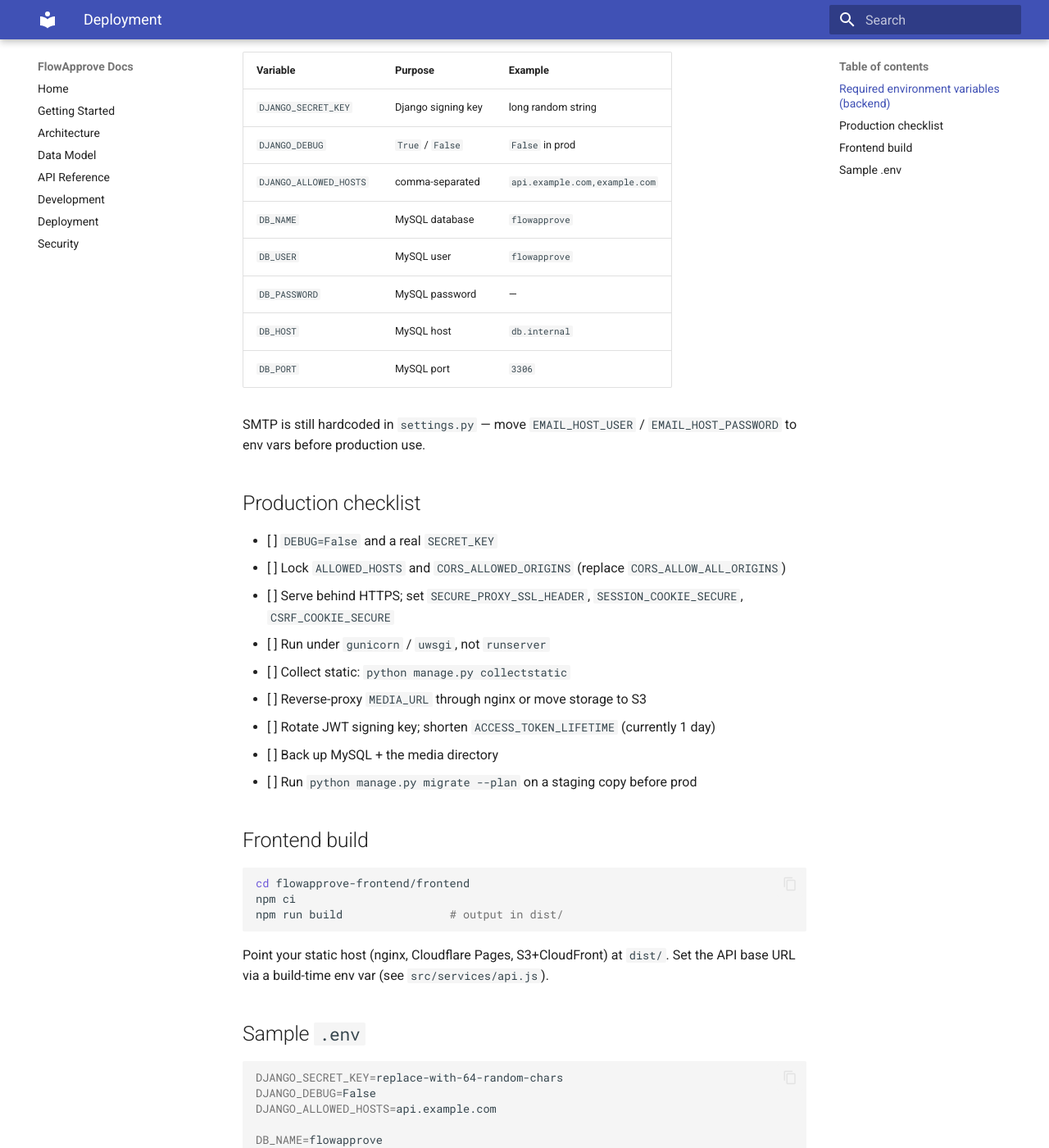
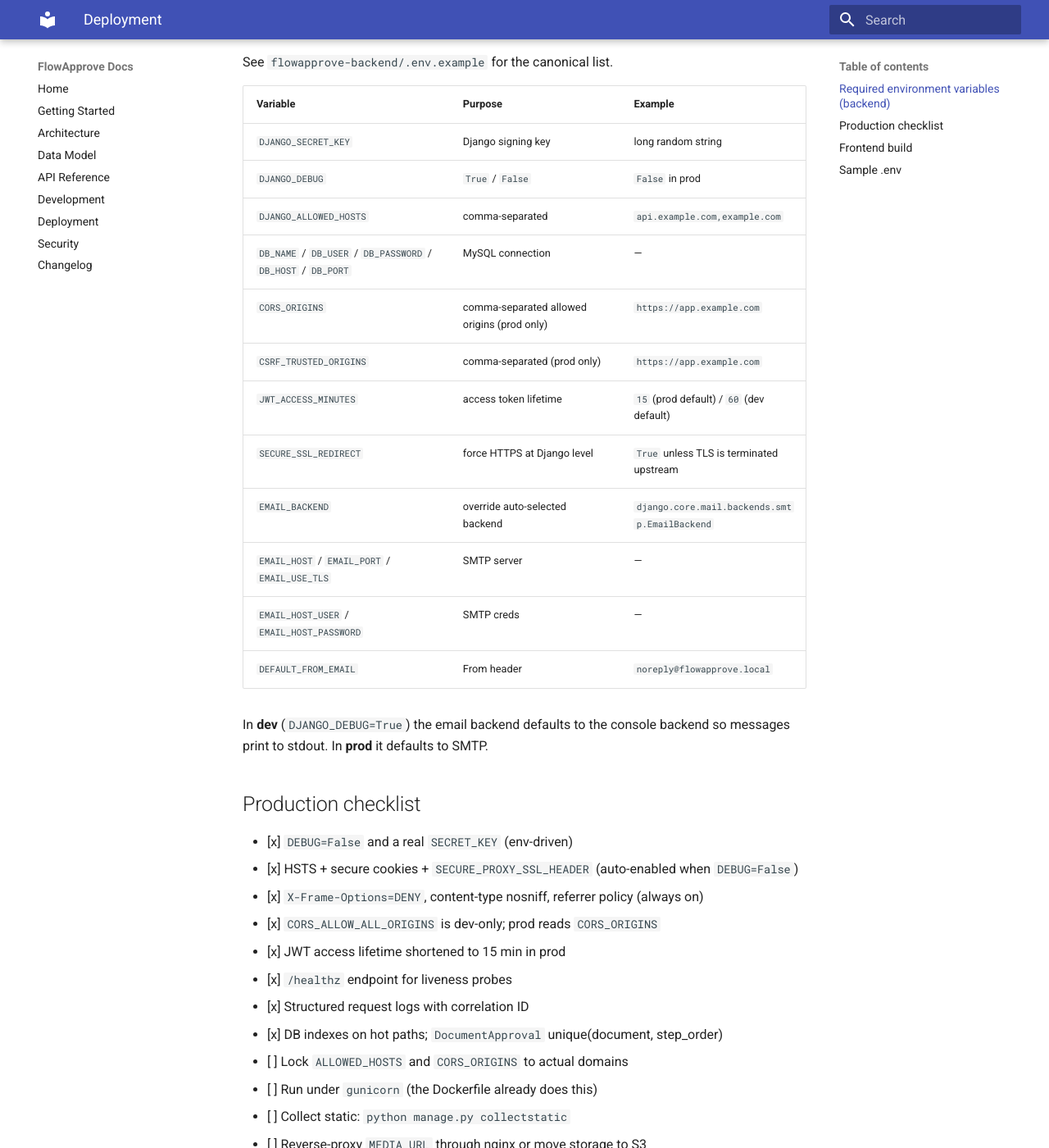
Before and after one commit to ThkSanidhya/flowapprove-docs, an MkDocs documentation site: the page built from docs/deployment.md, in a window 1280 px wide and 1400 px high, scrolled down 312 px. Shown: the whole window at 82% size. Built offline with MkDocs 1.6.1 and Material for MkDocs 9.7.7, drawn with Linux system fonts in a browser that asks for light colours; some of the changed text lies outside the part shown.

Commit message:
docs: document production hardening + add changelog
- api-reference: document /healthz, /api/schema/, /api/docs/, /api/redoc/
  and the X-Request-ID correlation header.
- deployment: tick completed production checklist items (env secrets,
  HSTS, cookies, healthz, indexes); expand env var table to match
  .env.example.
- security: document auto-enabled prod security headers and the
  request-ID observability pattern; update known-gaps list.
- changelog.md: new file summarizing every change across all three repos.

```diff
--- a/docs/deployment.md
+++ b/docs/deployment.md
@@ -5,30 +5,43 @@
 
 ## Required environment variables (backend)
 
+See `flowapprove-backend/.env.example` for the canonical list.
+
 | Variable | Purpose | Example |
 |---|---|---|
 | `DJANGO_SECRET_KEY` | Django signing key | long random string |
 | `DJANGO_DEBUG` | `True` / `False` | `False` in prod |
 | `DJANGO_ALLOWED_HOSTS` | comma-separated | `api.example.com,example.com` |
-| `DB_NAME` | MySQL database | `flowapprove` |
-| `DB_USER` | MySQL user | `flowapprove` |
-| `DB_PASSWORD` | MySQL password | — |
-| `DB_HOST` | MySQL host | `db.internal` |
-| `DB_PORT` | MySQL port | `3306` |
+| `DB_NAME` / `DB_USER` / `DB_PASSWORD` / `DB_HOST` / `DB_PORT` | MySQL connection | — |
+| `CORS_ORIGINS` | comma-separated allowed origins (prod only) | `https://app.example.com` |
+| `CSRF_TRUSTED_ORIGINS` | comma-separated (prod only) | `https://app.example.com` |
+| `JWT_ACCESS_MINUTES` | access token lifetime | `15` (prod default) / `60` (dev default) |
+| `SECURE_SSL_REDIRECT` | force HTTPS at Django level | `True` unless TLS is terminated upstream |
+| `EMAIL_BACKEND` | override auto-selected backend | `django.core.mail.backends.smtp.EmailBackend` |
+| `EMAIL_HOST` / `EMAIL_PORT` / `EMAIL_USE_TLS` | SMTP server | — |
+| `EMAIL_HOST_USER` / `EMAIL_HOST_PASSWORD` | SMTP creds | — |
+| `DEFAULT_FROM_EMAIL` | From header | `noreply@flowapprove.local` |
 
-SMTP is still hardcoded in `settings.py` — move `EMAIL_HOST_USER` / `EMAIL_HOST_PASSWORD` to env vars before production use.
+In **dev** (`DJANGO_DEBUG=True`) the email backend defaults to the console backend so messages print to stdout. In **prod** it defaults to SMTP.
 
 ## Production checklist
 
-- [ ] `DEBUG=False` and a real `SECRET_KEY`
-- [ ] Lock `ALLOWED_HOSTS` and `CORS_ALLOWED_ORIGINS` (replace `CORS_ALLOW_ALL_ORIGINS`)
-- [ ] Serve behind HTTPS; set `SECURE_PROXY_SSL_HEADER`, `SESSION_COOKIE_SECURE`, `CSRF_COOKIE_SECURE`
-- [ ] Run under `gunicorn` / `uwsgi`, not `runserver`
+- [x] `DEBUG=False` and a real `SECRET_KEY` (env-driven)
+- [x] HSTS + secure cookies + `SECURE_PROXY_SSL_HEADER` (auto-enabled when `DEBUG=False`)
+- [x] `X-Frame-Options=DENY`, content-type nosniff, referrer policy (always on)
+- [x] `CORS_ALLOW_ALL_ORIGINS` is dev-only; prod reads `CORS_ORIGINS`
+- [x] JWT access lifetime shortened to 15 min in prod
+- [x] `/healthz` endpoint for liveness probes
+- [x] Structured request logs with correlation ID
+- [x] DB indexes on hot paths; `DocumentApproval` unique(document, step_order)
+- [ ] Lock `ALLOWED_HOSTS` and `CORS_ORIGINS` to actual domains
+- [ ] Run under `gunicorn` (the Dockerfile already does this)
 - [ ] Collect static: `python manage.py collectstatic`
 - [ ] Reverse-proxy `MEDIA_URL` through nginx or move storage to S3
-- [ ] Rotate JWT signing key; shorten `ACCESS_TOKEN_LIFETIME` (currently 1 day)
 - [ ] Back up MySQL + the media directory
 - [ ] Run `python manage.py migrate --plan` on a staging copy before prod
+- [ ] Wire Sentry / error tracking
+- [ ] Rate-limit `/api/auth/login`
 
 ## Frontend build
 
--- a/mkdocs.yml
+++ b/mkdocs.yml
@@ -20,6 +20,7 @@ nav:
   - Development: docs/development.md
   - Deployment: docs/deployment.md
   - Security: docs/security.md
+  - Changelog: docs/changelog.md
 
 markdown_extensions:
   - admonition
```
Also changed, not shown: README.md (+1 -0 lines), docs/api-reference.md (+18 -0 lines), docs/changelog.md (added, +48 -0 lines), docs/security.md (+27 -2 lines).
